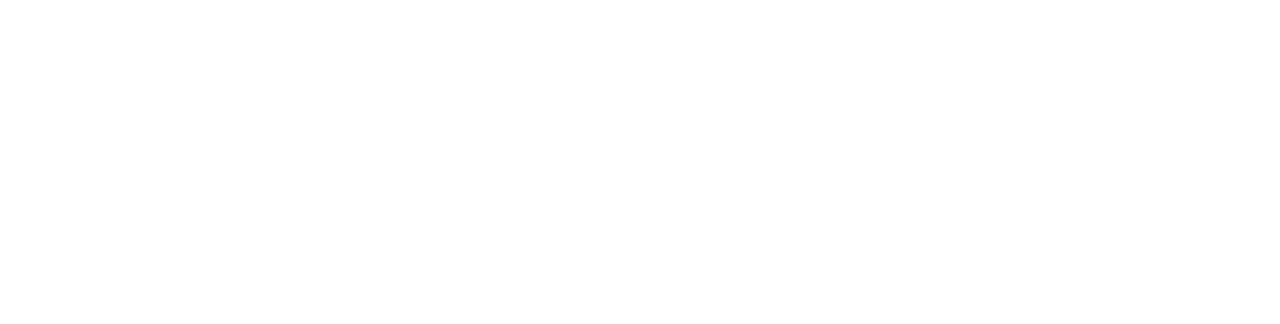
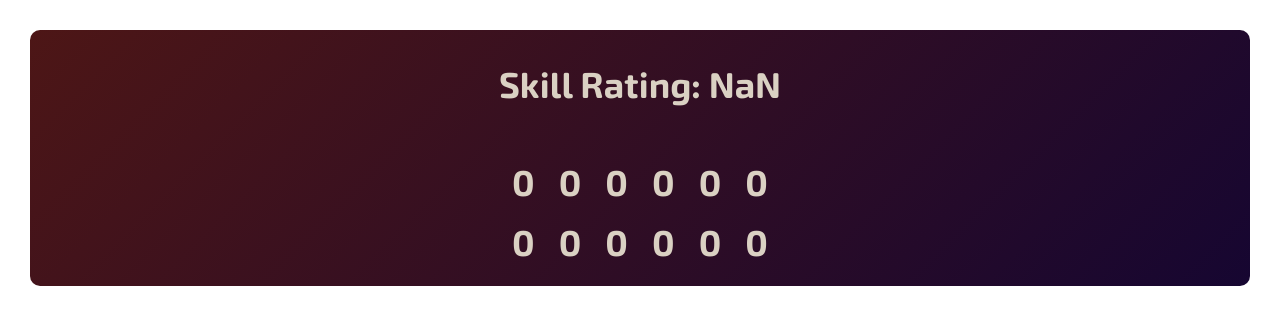
Before and after one commit to Unchpokable/MemorySurf, a SvelteKit app in the folder client/Tauri apps/ElitePuzzleTracker/: page / in a window 1280 px wide. Shown: the top 324 px of the page. Built offline with nearby package versions, Linux system fonts and the light colour scheme.

Commit message:
why am i doing this

```diff
--- a/client/Tauri apps/ElitePuzzleTracker/src/lib/fulldump.ts
+++ b/client/Tauri apps/ElitePuzzleTracker/src/lib/fulldump.ts
@@ -16,6 +16,8 @@
     public hasBN: boolean = false;
     public maxMatch: Match = Match.NoMatch;
     public hasCF: boolean = true;
+
+    public skillRating: number = 0;
 
     private eliteLeagueMultiplier: number = 300;
 
@@ -38,7 +40,7 @@
     }
 
     public fromRaw(data: any) : void {
-        [this.totalTraffic, this.collectedTraffic] = this.splitArray(data.stats);
+        [this.totalTraffic, this.collectedTraffic] = this.splitArray(data.statsArray);
         this.score = data.score;
         this.largestMatch = data.largestMatch;
         this.timeElapsed = data.timeElapsed;
@@ -48,9 +50,10 @@
         this.hasSeeingRed();
         this.hasButterNinja();
         this.maxThresholdMatch();
+        this.skillRating = this.getSkillRating();
     }
 
-    public skillRating() : number {
+    public getSkillRating() : number {
         const [hasSR, srBonus] = this.hasSeeingRed();
         const [hasBN, bnBonus] = this.hasButterNinja();
         const [match, matchBonus] = this.maxThresholdMatch();
--- a/client/Tauri apps/ElitePuzzleTracker/src/routes/+page.svelte
+++ b/client/Tauri apps/ElitePuzzleTracker/src/routes/+page.svelte
@@ -7,18 +7,36 @@
     let content: any | null;
     let fullDump: FullDump = new FullDump();
 
+    $: totalTraffic = fullDump.totalTraffic;
+    $: collectedTraffic = fullDump.collectedTraffic;
+    $: skillRating = fullDump.skillRating;
+
+    let dummy = {
+        'score': 0,
+        'statsArray': [
+            0, 0, 0, 0, 0, 0,
+            0, 0, 0, 0, 0, 0
+        ],
+        'largestMatch': 0,
+        'timeElapsed': 0
+    }
+
     async function getArgs(): Promise<Record<string, string>> {
         return await invoke("get_cli_args");
     }
 
     function update() {
         if(content != null) {
+            console.log("going to update dump!");
             fullDump.fromRaw(content);
+            // @ts-ignore
+            fullDump = {...fullDump};
         }
     }
 
     function onSocketMessage(event : MessageEvent) {
         content = event.data;
+        update();
     }
 
     function onSocketOpen(event : Event) {
@@ -53,8 +71,11 @@
                 console.error('Ошибка при получении аргументов:', error);
             }
         }
+        // setupWebSocket();
 
-        setupWebSocket();
+        content = dummy;
+        update();
+        console.log("updating");
 
         return () => {
             if (webSocket) {
@@ -66,32 +87,82 @@
 </script>
 
 <div class="content">
+    <p> Skill Rating: { Math.trunc(skillRating) }</p>
     <table>
-
+        <tbody>
+            <tr>
+                {#each totalTraffic as value, i (i)}
+                <td>
+                    <div class='stat_item' transition:fly={{ y: 20, duration: 100}}>
+                        {value}
+                    </div>
+                </td>
+                {/each}
+            </tr>
+            <tr>
+                {#each collectedTraffic as value, i (i)}
+                  <td>
+                    <div class='stat_item' transition:fly={{ y: 20, duration: 400 }}>
+                      {value}
+                    </div>
+                  </td>
+                {/each}
+              </tr>
+        </tbody>
     </table>
 </div>
 
 <style>
     @font-face{
         font-family: "Exo-Bold";
-        src: url("/fonts/ExoSoft-Bold");
+        src: url("/fonts/ExoSoft-Bold.ttf");
         font-weight: normal;
         font-style: normal;
     }
     @font-face{
         font-family: "Exo-SemiBold";
-        src: url("/fonts/ExoSoft-SemiBold");
+        src: url("/fonts/ExoSoft-SemiBold.ttf");
         font-weight: normal;
         font-style: normal;
     }
     @font-face{
         font-family: "Exo-Normal";
-        src: url("/fonts/ExoSoft-Regular");
+        src: url("/fonts/ExoSoft-Regular.ttf");
         font-weight: normal;
         font-style: normal;
     }
 
+    :global(body) {
+        margin: 0;
+        padding: 30px;
+        color: #dad1c3;
+        font-size: 36;
+    }
+
+    div {
+        display: flex;
+        flex-direction: column;
+        align-items: center;      /* Центрирует по вертикали */
+        justify-content: center;  /* Центрирует по горизонтали */
+        width: 100%;              /* Занимает всю ширину родительского элемента */
+        height: 100%;             /* Занимает всю высоту родительского элемента */
+    }
+
     .content {
         font-family: "Exo-Bold";
+        font-size: 36px;
+        background: linear-gradient(-45deg, #160631, #4d1616);
+        border-radius: 10px;
+    }
+
+    table {
+        border-collapse: collapse;
+        margin: 10px 0;
+        table-layout: auto;
+    }
+
+    td {
+        border: 0px transparent;
+        padding: 8px 12px;
     }
 </style>
```
Also changed, not shown: 1 other file (tests, documents, lock files or other folders).
